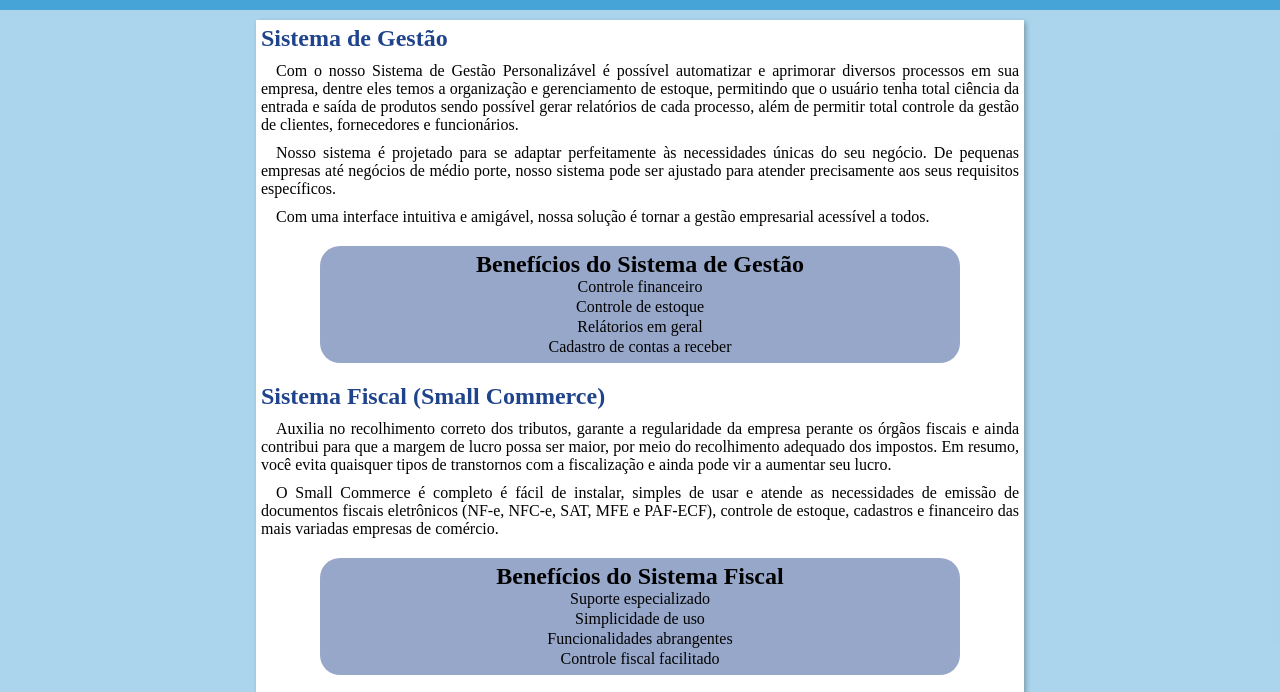
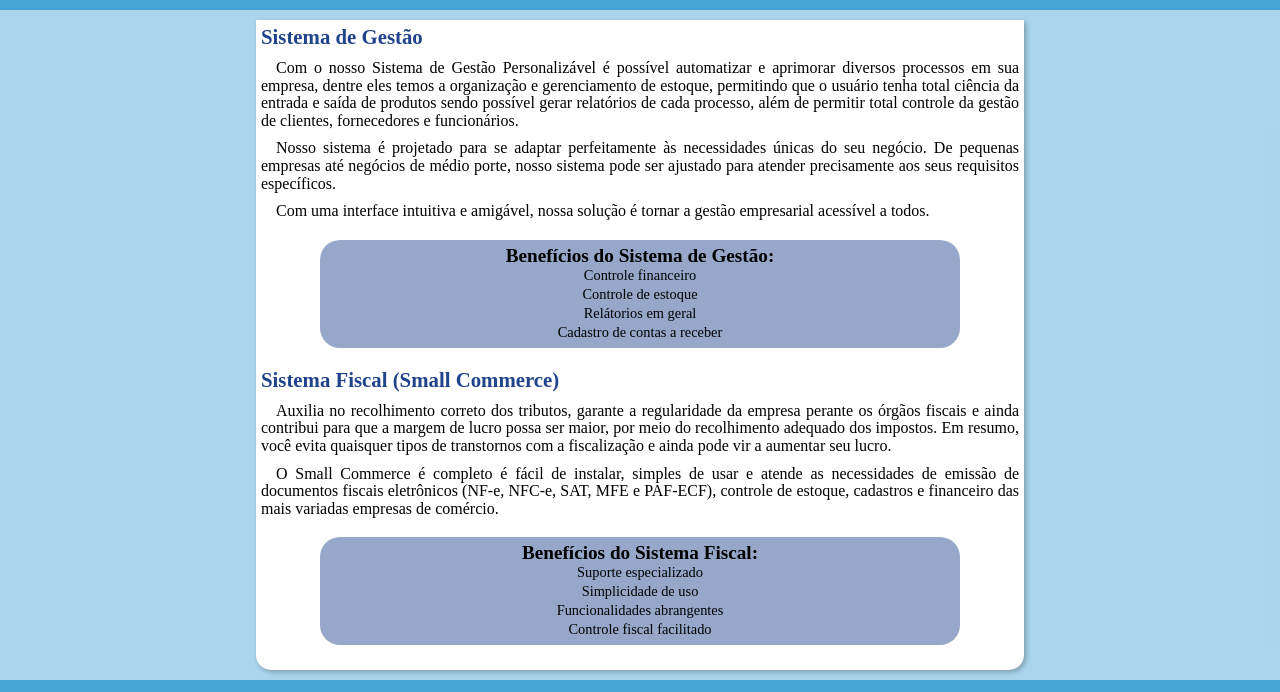
Before and after one commit to Samueljhc/esoft, a plain HTML site: page index.html in a window 1280 px wide. Shown: the part 121-813 px from the top of the page. Drawn offline with Linux system fonts and the light colour scheme.

Commit message:
Atualização

```diff
--- a/index.html
+++ b/index.html
@@ -23,7 +23,7 @@
             <p>Com uma interface intuitiva e amigável, nossa solução é tornar a gestão empresarial acessível a todos. </p>
 
             <aside>
-                <h2 id="um">Benefícios do Sistema de Gestão</h2>
+                <h2 id="um">Benefícios do Sistema de Gestão:</h2>
                 <ol>
                     <li>Controle financeiro</li>
                     <li>Controle de estoque</li>
@@ -40,7 +40,7 @@
             </p>
 
             <aside>
-                <h2 id="dois">Benefícios do Sistema Fiscal</h2>
+                <h2 id="dois">Benefícios do Sistema Fiscal:</h2>
                 <ol>
                     <li>Suporte especializado</li>
                     <li>Simplicidade de uso</li>
--- a/responsivo.css
+++ b/responsivo.css
@@ -5,6 +5,15 @@
 
     main {
         width: 80vw;
+    }
+
+    main h1 {
+        font-size: 1.3em;
+    }
+
+    footer p {
+        font-size: 1.1em;
+        margin-bottom: 5px;
     }
 }
 
@@ -17,7 +26,16 @@
         width: 60vw;
     }
 
+    main h1 {
+        font-size: 1.3em;
+    }
+
     aside {
         width: 50vw;
     }
+
+    footer p {
+        font-size: 1.2em;
+        margin-bottom: 5px;
+    }
 }
--- a/style.css
+++ b/style.css
@@ -1,9 +1,4 @@
 @charset "UTF-8";
-
-::-webkit-scrollbar {
-    width: 0px;
-    height: 0px;
-}
 
 :root {
     --cor01: #47a4d6;
@@ -21,8 +16,7 @@
 
 html, body {
     background-color:  #47a4d644;
-    width: 100vw;
-    height: 120vh;
+    height: 100vh;
 
     display: flex;
     flex-direction: column;
@@ -59,9 +53,13 @@ main {
     padding: 5px;
     background-color: white;
     margin: 10px auto;
-    width: 100vw;
+    width: 96vw;
 
     flex: 1 1 0;
+}
+
+main p {
+    text-align: justify;
 }
 
 article > h1 {
@@ -87,12 +85,28 @@ article li {
     margin-bottom: 2px;
 }
 
+main h1 {
+    font-size: 1.3em;
+}
+
+main p {
+    line-height: 1.1em;
+}
+
 #primeiro > p {
     margin-bottom: 10px;
 }
 
 #segundo > h1 {
     margin-top: 10px;
+}
+
+aside li {
+    font-size: 0.9em;
+}
+
+h2 {
+    font-size: 1.2em;
 }
 
 footer {
```
